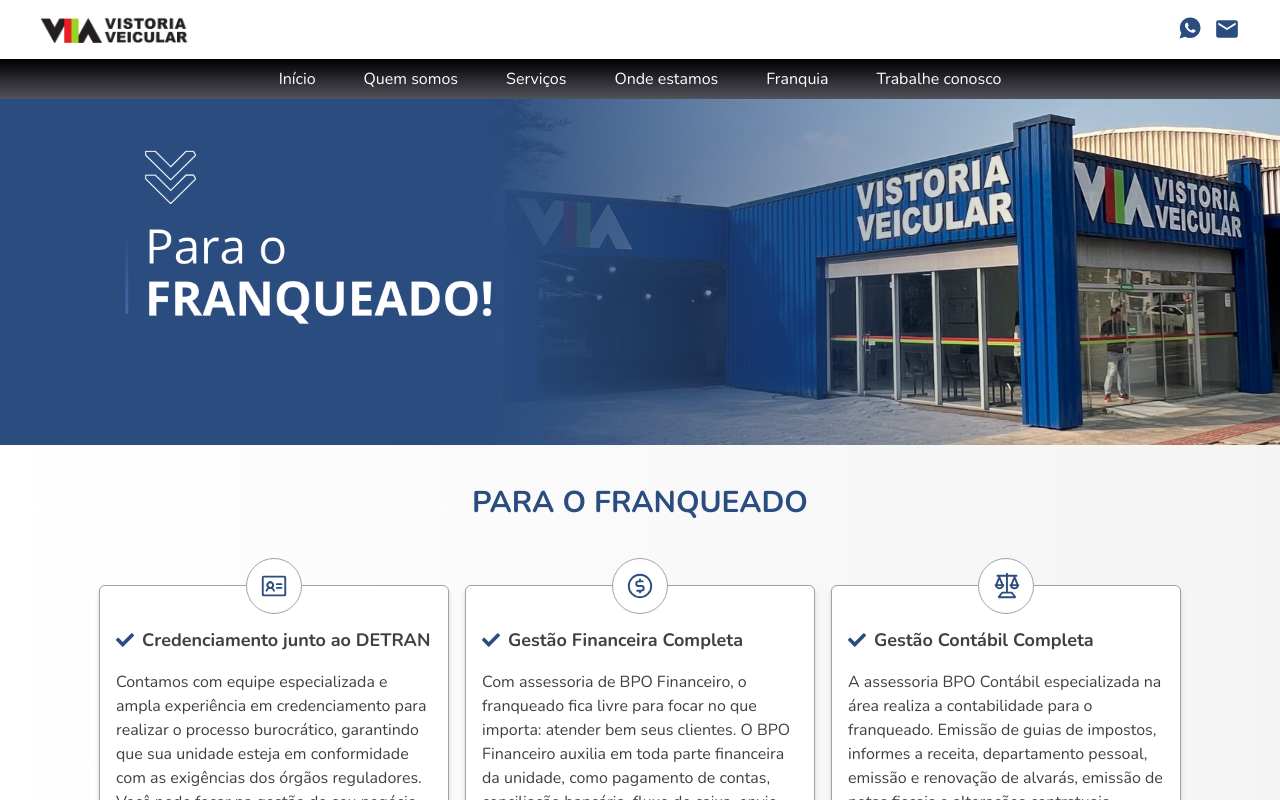
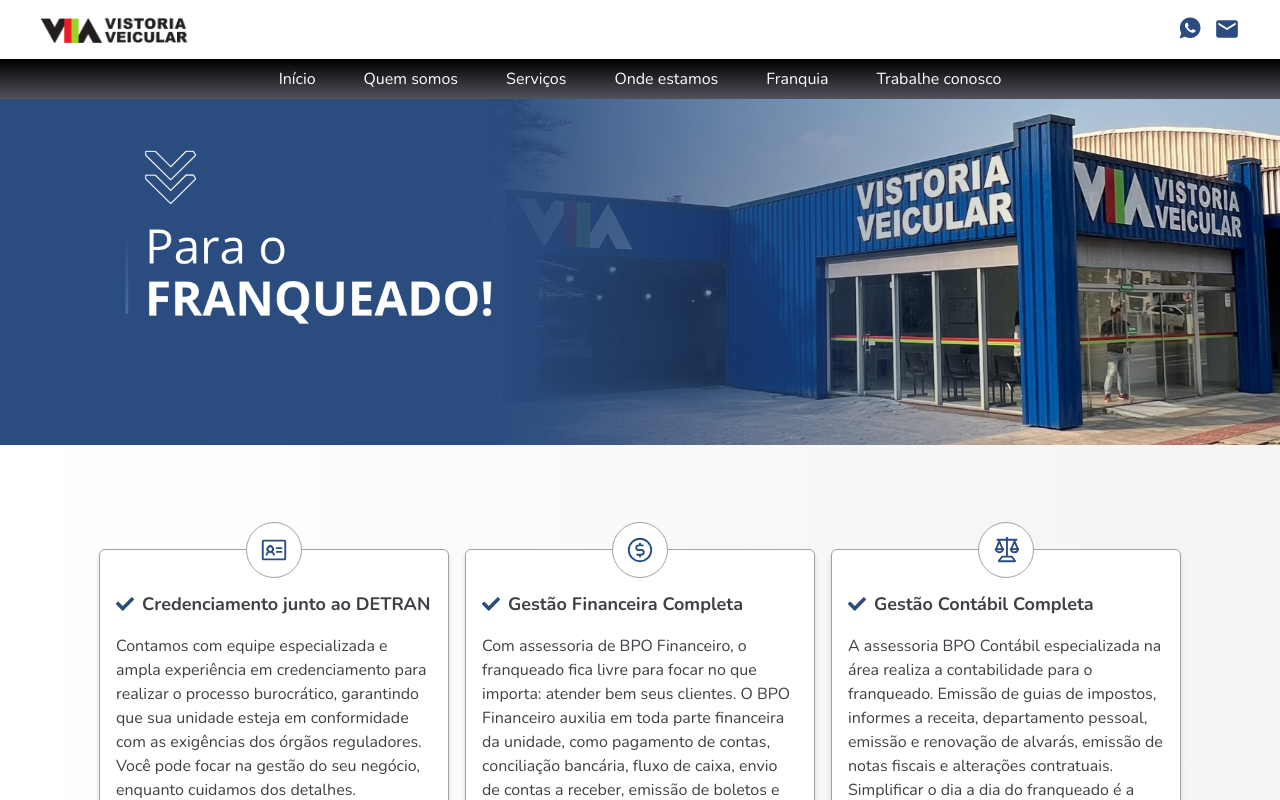
Before and after one commit to LM-Lucas-e-Marcelo/via-frontend, a React (Vite) app: page /franchise in a window 1280 px wide. Shown: the top 800 px of the page. Built offline with nearby package versions, Linux system fonts and the light colour scheme; no server answers.

Commit message:
Remove unnecessary strong tag for improved layout in Franchise component

```diff
--- a/src/pages/franchise.tsx
+++ b/src/pages/franchise.tsx
@@ -27,10 +27,6 @@
           animate={{ opacity: 1 }}
           transition={{ duration: 1 }}
         >
-          <strong className="text-2xl sm:text-3xl text-primary">
-            PARA O FRANQUEADO
-          </strong>
-
           <motion.div
             className="flex flex-wrap gap-4 justify-center mt-6"
             variants={container}
```
